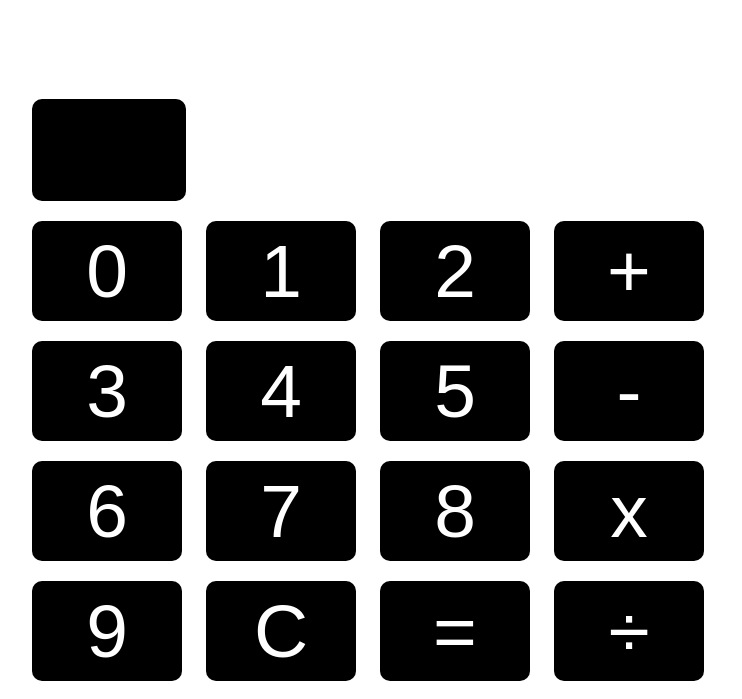
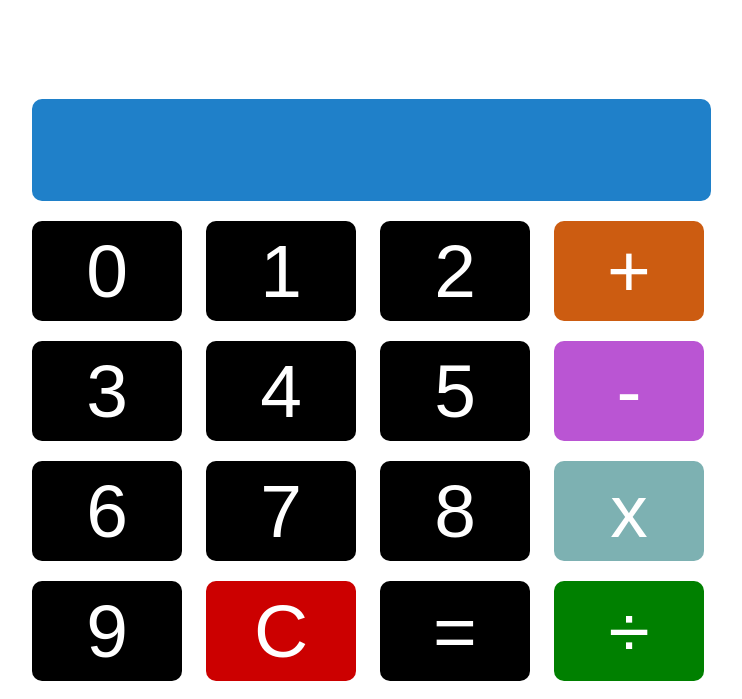
Before and after one commit to Mansig3434/CODSOFT, a plain HTML site: page Calculator/index.html in a window 1280 px wide. Shown: the part 114-813 px from the top of the page, without its empty margins (211-953 px from the left). Drawn offline with Linux system fonts and the light colour scheme.

Commit message:
added inline css

```diff
--- a/Calculator/index.html
+++ b/Calculator/index.html
@@ -10,23 +10,23 @@
     <h1> Basic Calculator </h1>
 <br/>
 <form id ="myform" Name="calc">
-<input name="display"><br/>
+<input name="display"  style="width:675px; height:100px; text-align:center; background-color: #1f80c9;"><br/>
 <input type=button value="0" onclick="calc.display.value+='0'">
 <input type=button value="1" onclick="calc.display.value+='1'">
 <input type=button value="2" onclick="calc.display.value+='2'">
-<input type=button value="+" onclick="calc.display.value+='+'"><br/>
+<input type=button value="+" onclick="calc.display.value+='+'" style="background-color: #cc5c11;"><br/>
 <input type=button value="3" onclick="calc.display.value+='3'">
 <input type=button value="4" onclick="calc.display.value+='4'">
 <input type=button value="5" onclick="calc.display.value+='5'">
-<input type=button value="-" onclick="calc.display.value+='-'"><br/>
+<input type=button value="-" onclick="calc.display.value+='-'" style="background-color: #ba55d3;"><br/>
 <input type=button value="6" onclick="calc.display.value+='6'">
 <input type=button value="7" onclick="calc.display.value+='7'">
 <input type=button value="8" onclick="calc.display.value+='8'">
-<input type=button value="x" onclick="calc.display.value+='*'" ><br/>
+<input type=button value="x" onclick="calc.display.value+='*'" style="background-color: #7db1b2;" ><br/>
 <input type=button value="9" onclick="calc.display.value+='9'">
-<input type=button value="C" onclick="calc.display.value=''" >
+<input type=button value="C" onclick="calc.display.value=''" style="background-color: #cc0000;">
 <input type=button value="=" onclick="calc.display.value=eval(calc.display.value)">
-<input type=button value="&#247;" onclick="calc.display.value+='/'">
+<input type=button value="&#247;" onclick="calc.display.value+='/'"  style="background-color: green;">
 </form>
 </body>
 </html>
```
